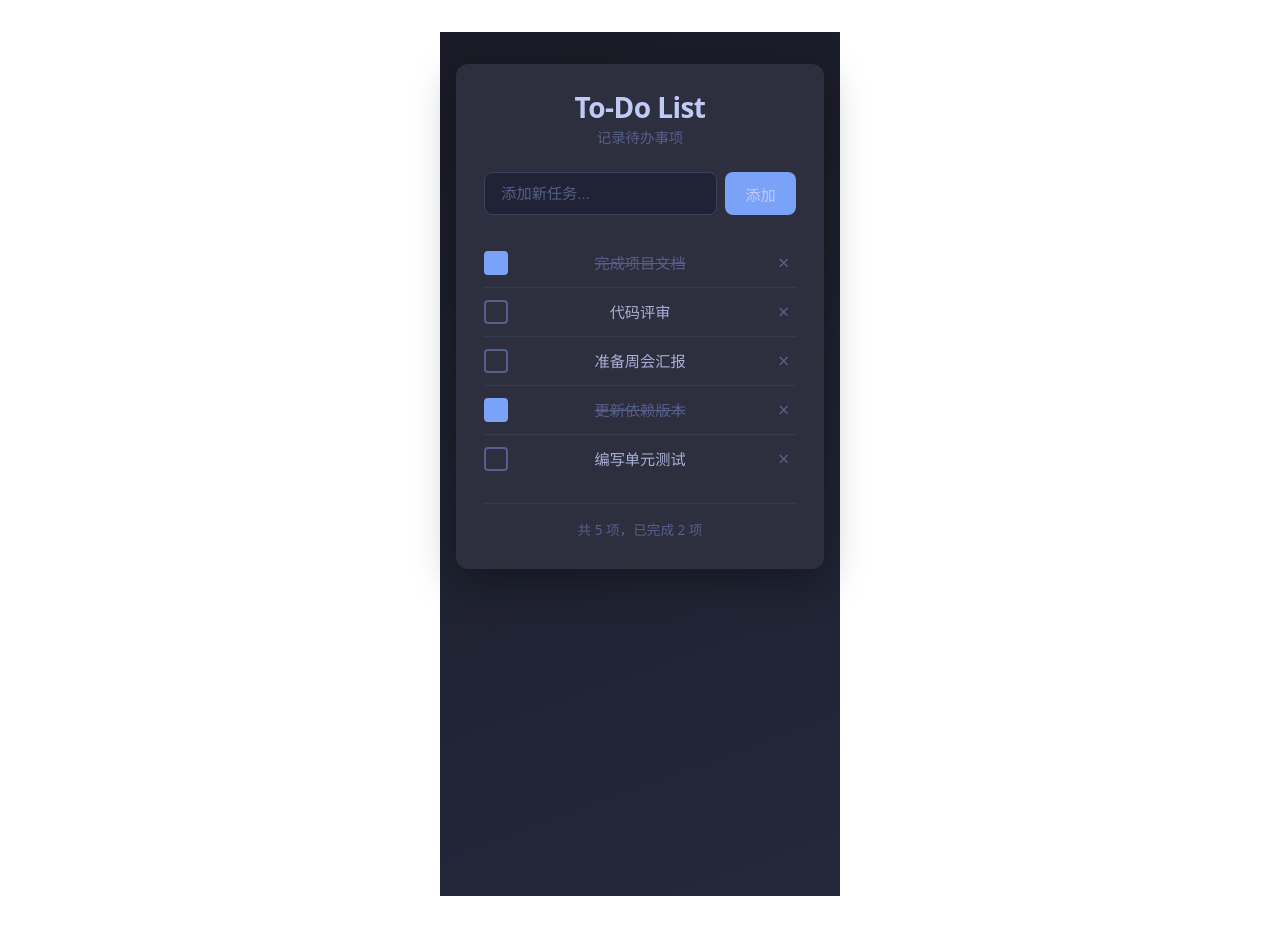
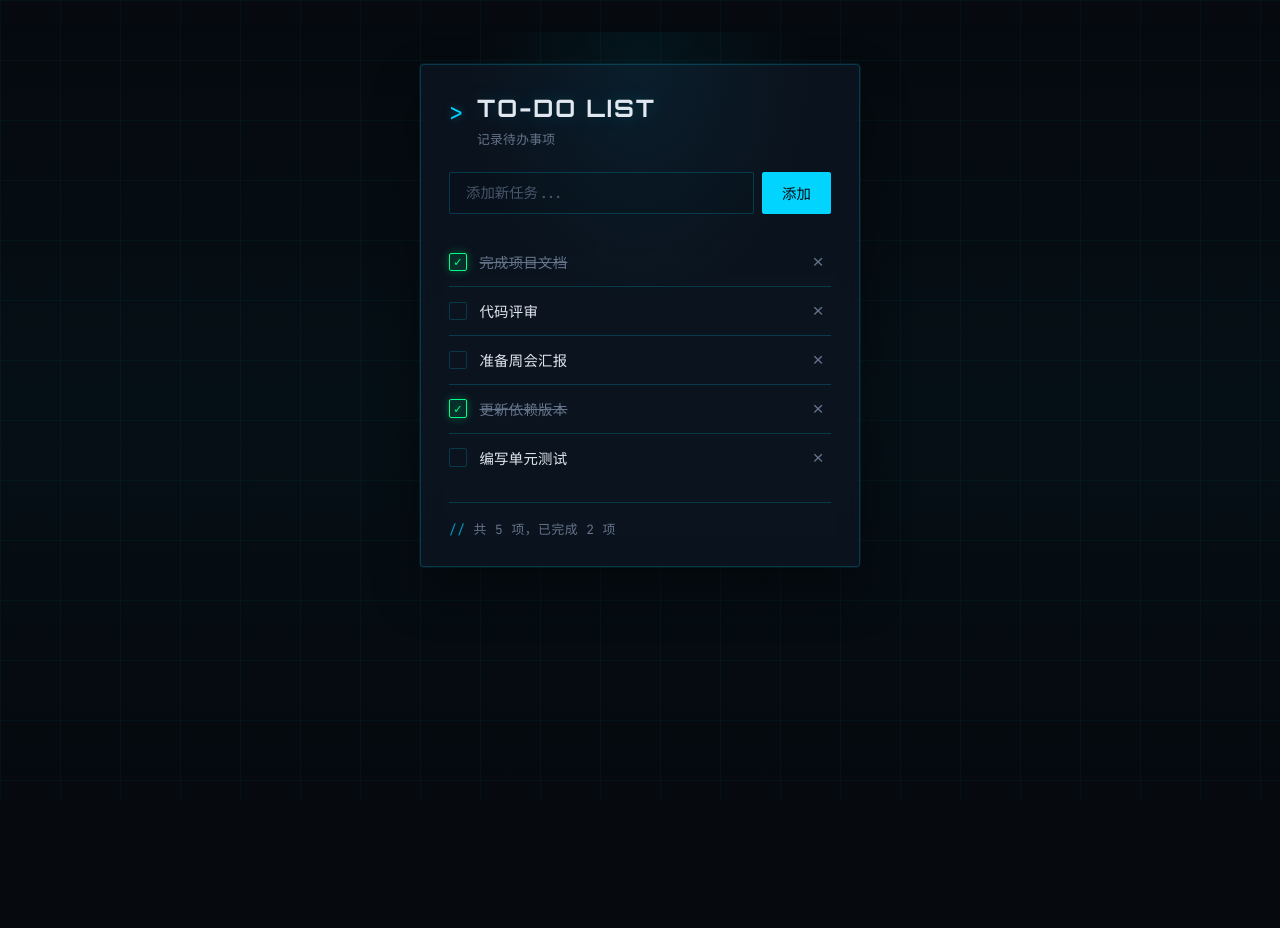
Before and after one commit to luckyBoy-11111/git_test, a Vue app: page / in a window 1280 px wide. After the commit the page ends 864 px from the top, so only its background shows below. Built offline with nearby package versions, Linux system fonts and the light colour scheme.

Commit message:
feat:修改页面UI的风格为带有科技感的风格

```diff
--- a/index.html
+++ b/index.html
@@ -4,6 +4,9 @@
     <meta charset="UTF-8" />
     <link rel="icon" type="image/svg+xml" href="/vite.svg" />
     <meta name="viewport" content="width=device-width, initial-scale=1.0" />
+    <link rel="preconnect" href="https://fonts.googleapis.com" />
+    <link rel="preconnect" href="https://fonts.gstatic.com" crossorigin />
+    <link href="https://fonts.googleapis.com/css2?family=Orbitron:wght@400;600;700&family=JetBrains+Mono:wght@400;500&display=swap" rel="stylesheet" />
     <title>To-Do List</title>
   </head>
   <body>
--- a/src/App.vue
+++ b/src/App.vue
@@ -1,6 +1,8 @@
 <template>
   <div class="todo-page">
+    <div class="todo-page-bg" aria-hidden="true" />
     <div class="todo-card">
+      <div class="todo-card-glow" aria-hidden="true" />
       <TodoHeader />
       <TodoInput @add="addTodo" />
       <TodoList
@@ -21,7 +23,6 @@ import TodoList from './components/todo/TodoList.vue'
 import TodoFooter from './components/todo/TodoFooter.vue'
 import type { TodoItemType } from './types/todo'
 
-// 响应式待办列表
 const todoItems = ref<TodoItemType[]>([
   { id: '1', text: '完成项目文档', done: true },
   { id: '2', text: '代码评审', done: false },
@@ -60,20 +61,52 @@ function removeTodo(id: string) {
 
 <style scoped>
 .todo-page {
+  position: relative;
+  width: 100%;
   min-height: 100vh;
-  padding: 2rem 1rem;
   display: flex;
   justify-content: center;
   align-items: flex-start;
-  background: linear-gradient(160deg, #1a1b26 0%, #24283b 100%);
+  padding: 2rem 1rem;
+  overflow: hidden;
+}
+
+/* 科技感网格背景 */
+.todo-page-bg {
+  position: fixed;
+  inset: 0;
+  background:
+    linear-gradient(180deg, transparent 0%, rgba(0, 212, 255, 0.03) 50%, transparent 100%),
+    linear-gradient(90deg, rgba(0, 212, 255, 0.04) 1px, transparent 1px),
+    linear-gradient(rgba(0, 212, 255, 0.04) 1px, transparent 1px);
+  background-size: 100% 100%, 60px 60px, 60px 60px;
+  background-position: 0 0, 0 0, 0 0;
+  pointer-events: none;
 }
 
 .todo-card {
+  position: relative;
   width: 100%;
-  max-width: 420px;
-  background: #2d2e3e;
-  border-radius: 12px;
+  max-width: 440px;
+  background: var(--tg-bg-card);
+  border: 1px solid var(--tg-border);
+  border-radius: 4px;
   padding: 1.75rem;
-  box-shadow: 0 12px 40px rgba(0, 0, 0, 0.35);
+  backdrop-filter: blur(12px);
+  box-shadow:
+    0 0 0 1px rgba(0, 212, 255, 0.08),
+    0 24px 48px rgba(0, 0, 0, 0.4);
+}
+
+.todo-card-glow {
+  position: absolute;
+  top: -50%;
+  left: 50%;
+  transform: translateX(-50%);
+  width: 80%;
+  height: 100%;
+  background: radial-gradient(ellipse, var(--tg-glow) 0%, transparent 70%);
+  opacity: 0.15;
+  pointer-events: none;
 }
 </style>
--- a/src/components/todo/TodoFooter.vue
+++ b/src/components/todo/TodoFooter.vue
@@ -30,12 +30,19 @@ const displayText = computed(() => {
 .todo-footer {
   margin-top: 1.25rem;
   padding-top: 1rem;
-  border-top: 1px solid #363b54;
-  font-size: 0.85rem;
-  color: #565f89;
+  border-top: 1px solid var(--tg-border);
+  font-family: var(--tg-font-mono);
+  font-size: 0.8rem;
+  color: var(--tg-text-muted);
+  letter-spacing: 0.04em;
 }
 
 .todo-count {
   display: block;
 }
+.todo-count::before {
+  content: '// ';
+  color: var(--tg-accent);
+  opacity: 0.7;
+}
 </style>
--- a/src/components/todo/TodoHeader.vue
+++ b/src/components/todo/TodoHeader.vue
@@ -1,5 +1,6 @@
 <template>
   <header class="todo-header">
+    <span class="todo-header-prefix">&gt;</span>
     <h1 class="todo-title">{{ title }}</h1>
     <p v-if="subtitle" class="todo-subtitle">{{ subtitle }}</p>
   </header>
@@ -21,19 +22,42 @@ withDefaults(
 <style scoped>
 .todo-header {
   margin-bottom: 1.5rem;
+  position: relative;
+}
+
+.todo-header-prefix {
+  position: absolute;
+  left: 0;
+  top: 0.15em;
+  font-family: var(--tg-font-mono);
+  font-size: 1.5rem;
+  color: var(--tg-accent);
+  text-shadow: 0 0 8px var(--tg-glow);
+  animation: blink 1.2s step-end infinite;
+}
+
+@keyframes blink {
+  50% { opacity: 0.4; }
 }
 
 .todo-title {
-  margin: 0 0 0.25rem;
-  font-size: 1.75rem;
-  font-weight: 600;
-  color: #c0caf5;
-  letter-spacing: -0.02em;
+  margin: 0 0 0 1.5rem;
+  padding-left: 0.25rem;
+  font-family: var(--tg-font-display);
+  font-size: 1.5rem;
+  font-weight: 700;
+  letter-spacing: 0.08em;
+  color: var(--tg-text);
+  text-transform: uppercase;
+  text-shadow: 0 0 20px rgba(0, 212, 255, 0.2);
 }
 
 .todo-subtitle {
-  margin: 0;
-  font-size: 0.9rem;
-  color: #565f89;
+  margin: 0.35rem 0 0 1.5rem;
+  padding-left: 0.25rem;
+  font-family: var(--tg-font-mono);
+  font-size: 0.8rem;
+  color: var(--tg-text-muted);
+  letter-spacing: 0.02em;
 }
 </style>
--- a/src/components/todo/TodoInput.vue
+++ b/src/components/todo/TodoInput.vue
@@ -9,7 +9,7 @@
       @keydown.enter="handleAdd"
     />
     <button type="button" class="todo-add-btn" @click="handleAdd">
-      {{ buttonText }}
+      <span class="todo-add-btn-text">{{ buttonText }}</span>
     </button>
   </div>
 </template>
@@ -53,31 +53,53 @@ function handleAdd() {
 
 .todo-input {
   flex: 1;
-  padding: 0.65rem 1rem;
-  font-size: 0.95rem;
-  color: #c0caf5;
-  background: #1f2335;
-  border: 1px solid #3b4261;
-  border-radius: 8px;
+  padding: 0.6rem 1rem;
+  font-family: var(--tg-font-mono);
+  font-size: 0.9rem;
+  color: var(--tg-text);
+  background: var(--tg-bg-input);
+  border: 1px solid var(--tg-border);
+  border-radius: 2px;
   outline: none;
+  transition: border-color 0.2s, box-shadow 0.2s;
 }
 
 .todo-input::placeholder {
-  color: #565f89;
+  color: var(--tg-text-dim);
+}
+
+.todo-input:hover {
+  border-color: rgba(0, 212, 255, 0.35);
+}
+
+.todo-input:focus {
+  border-color: var(--tg-border-focus);
+  box-shadow: 0 0 0 2px var(--tg-glow);
 }
 
 .todo-add-btn {
-  padding: 0.65rem 1.25rem;
-  font-size: 0.95rem;
+  padding: 0.6rem 1.2rem;
+  font-family: var(--tg-font-mono);
+  font-size: 0.9rem;
   font-weight: 500;
-  color: #c0caf5;
-  background: #7aa2f7;
-  border: none;
-  border-radius: 8px;
+  color: var(--tg-bg-deep);
+  background: var(--tg-accent);
+  border: 1px solid var(--tg-accent);
+  border-radius: 2px;
   cursor: pointer;
+  transition: box-shadow 0.2s, transform 0.15s;
 }
 
 .todo-add-btn:hover {
-  background: #6a92e7;
+  box-shadow: 0 0 16px var(--tg-glow), 0 0 32px rgba(0, 212, 255, 0.2);
+}
+
+.todo-add-btn:active {
+  transform: scale(0.98);
+}
+
+.todo-add-btn-text {
+  position: relative;
+  z-index: 1;
 }
 </style>
--- a/src/components/todo/TodoItem.vue
+++ b/src/components/todo/TodoItem.vue
@@ -9,7 +9,7 @@
       @keydown.enter.prevent="emit('toggle')"
       @keydown.space.prevent="emit('toggle')"
     >
-      {{ done ? '✓' : '' }}
+      <span v-if="done" class="todo-checkbox-check">✓</span>
     </span>
     <span class="todo-text">{{ text }}</span>
     <button
@@ -18,7 +18,7 @@
       aria-label="删除"
       @click="emit('remove')"
     >
-      ×
+      <span class="todo-remove-icon">×</span>
     </button>
   </li>
 </template>
@@ -40,10 +40,17 @@ const emit = defineEmits<{
   display: flex;
   align-items: center;
   gap: 0.75rem;
-  padding: 0.75rem 0;
-  border-bottom: 1px solid #363b54;
-  color: #a9b1d6;
-  font-size: 0.95rem;
+  padding: 0.7rem 0;
+  border-bottom: 1px solid var(--tg-border);
+  color: var(--tg-text);
+  font-family: var(--tg-font-mono);
+  font-size: 0.9rem;
+  letter-spacing: 0.02em;
+  transition: background 0.15s;
+}
+
+.todo-item:hover {
+  background: rgba(0, 212, 255, 0.03);
 }
 
 .todo-item:last-child {
@@ -52,31 +59,38 @@ const emit = defineEmits<{
 
 .todo-checkbox {
   flex-shrink: 0;
-  width: 1.25rem;
-  height: 1.25rem;
+  width: 1.15rem;
+  height: 1.15rem;
   display: flex;
   align-items: center;
   justify-content: center;
-  border: 2px solid #565f89;
-  border-radius: 4px;
-  font-size: 0.75rem;
-  color: #7aa2f7;
+  border: 1px solid var(--tg-border);
+  border-radius: 2px;
   cursor: pointer;
   user-select: none;
+  transition: border-color 0.2s, box-shadow 0.2s, background 0.2s;
 }
 
 .todo-checkbox:hover {
-  border-color: #7aa2f7;
+  border-color: var(--tg-accent);
+  box-shadow: 0 0 8px var(--tg-glow);
+}
+
+.todo-checkbox-check {
+  font-size: 0.7rem;
+  color: var(--tg-done);
+  text-shadow: 0 0 6px var(--tg-done-glow);
 }
 
 .todo-item--done .todo-checkbox {
-  background: #7aa2f7;
-  border-color: #7aa2f7;
+  background: rgba(0, 255, 136, 0.12);
+  border-color: var(--tg-done);
+  box-shadow: 0 0 10px var(--tg-done-glow);
 }
 
 .todo-item--done .todo-text {
   text-decoration: line-through;
-  color: #565f89;
+  color: var(--tg-text-muted);
 }
 
 .todo-text {
@@ -85,23 +99,31 @@ const emit = defineEmits<{
 
 .todo-remove-btn {
   flex-shrink: 0;
-  width: 1.5rem;
-  height: 1.5rem;
+  width: 1.6rem;
+  height: 1.6rem;
   padding: 0;
   display: flex;
   align-items: center;
   justify-content: center;
-  font-size: 1.25rem;
+  font-size: 1.2rem;
   line-height: 1;
-  color: #565f89;
+  color: var(--tg-text-muted);
   background: transparent;
-  border: none;
-  border-radius: 4px;
+  border: 1px solid transparent;
+  border-radius: 2px;
   cursor: pointer;
+  transition: color 0.2s, background 0.2s, border-color 0.2s, box-shadow 0.2s;
 }
 
 .todo-remove-btn:hover {
-  color: #f7768e;
-  background: rgba(247, 118, 142, 0.15);
+  color: var(--tg-danger);
+  background: var(--tg-danger-glow);
+  border-color: rgba(255, 51, 102, 0.3);
+  box-shadow: 0 0 12px var(--tg-danger-glow);
+}
+
+.todo-remove-icon {
+  font-weight: 300;
+  line-height: 1;
 }
 </style>
--- a/src/style.css
+++ b/src/style.css
@@ -1,79 +1,51 @@
+/* 科技感主题 - 全局变量与基础样式 */
 :root {
-  font-family: system-ui, Avenir, Helvetica, Arial, sans-serif;
-  line-height: 1.5;
-  font-weight: 400;
+  /* 主色：深色背景 */
+  --tg-bg-deep: #060a0f;
+  --tg-bg-card: rgba(12, 20, 32, 0.85);
+  --tg-bg-input: rgba(8, 18, 28, 0.9);
+  /* 强调色：青色/科技蓝 */
+  --tg-accent: #00d4ff;
+  --tg-accent-dim: #00a3cc;
+  --tg-glow: rgba(0, 212, 255, 0.4);
+  --tg-glow-strong: rgba(0, 212, 255, 0.6);
+  /* 边框与分割 */
+  --tg-border: rgba(0, 212, 255, 0.2);
+  --tg-border-focus: rgba(0, 212, 255, 0.6);
+  /* 文字 */
+  --tg-text: #e2e8f0;
+  --tg-text-muted: #64748b;
+  --tg-text-dim: #475569;
+  /* 状态 */
+  --tg-done: #00ff88;
+  --tg-done-glow: rgba(0, 255, 136, 0.3);
+  --tg-danger: #ff3366;
+  --tg-danger-glow: rgba(255, 51, 102, 0.25);
+  /* 字体 */
+  --tg-font-display: 'Orbitron', sans-serif;
+  --tg-font-mono: 'JetBrains Mono', monospace;
+}
 
-  color-scheme: light dark;
-  color: rgba(255, 255, 255, 0.87);
-  background-color: #242424;
+* {
+  box-sizing: border-box;
+}
 
-  font-synthesis: none;
-  text-rendering: optimizeLegibility;
+body {
+  margin: 0;
+  min-width: 320px;
+  min-height: 100vh;
+  font-family: var(--tg-font-mono);
+  font-size: 14px;
+  color: var(--tg-text);
+  background: var(--tg-bg-deep);
   -webkit-font-smoothing: antialiased;
   -moz-osx-font-smoothing: grayscale;
 }
 
-a {
-  font-weight: 500;
-  color: #646cff;
-  text-decoration: inherit;
+#app {
+  min-height: 100vh;
+  display: flex;
+  align-items: flex-start;
+  justify-content: center;
+  padding: 2rem 1rem;
 }
-a:hover {
-  color: #535bf2;
-}
-
-body {
-  margin: 0;
-  display: flex;
-  place-items: center;
-  min-width: 320px;
-  min-height: 100vh;
-}
-
-h1 {
-  font-size: 3.2em;
-  line-height: 1.1;
-}
-
-button {
-  border-radius: 8px;
-  border: 1px solid transparent;
-  padding: 0.6em 1.2em;
-  font-size: 1em;
-  font-weight: 500;
-  font-family: inherit;
-  background-color: #1a1a1a;
-  cursor: pointer;
-  transition: border-color 0.25s;
-}
-button:hover {
-  border-color: #646cff;
-}
-button:focus,
-button:focus-visible {
-  outline: 4px auto -webkit-focus-ring-color;
-}
-
-.card {
-  padding: 2em;
-}
-
-#app {
-  max-width: 1280px;
-  margin: 0 auto;
-  padding: 2rem;
-  text-align: center;
-}
-
-@media (prefers-color-scheme: light) {
-  :root {
-    color: #213547;
-    background-color: #ffffff;
-  }
-  a:hover {
-    color: #747bff;
-  }
-  button {
-    background-color: #f9f9f9;
-  }
-}
```
